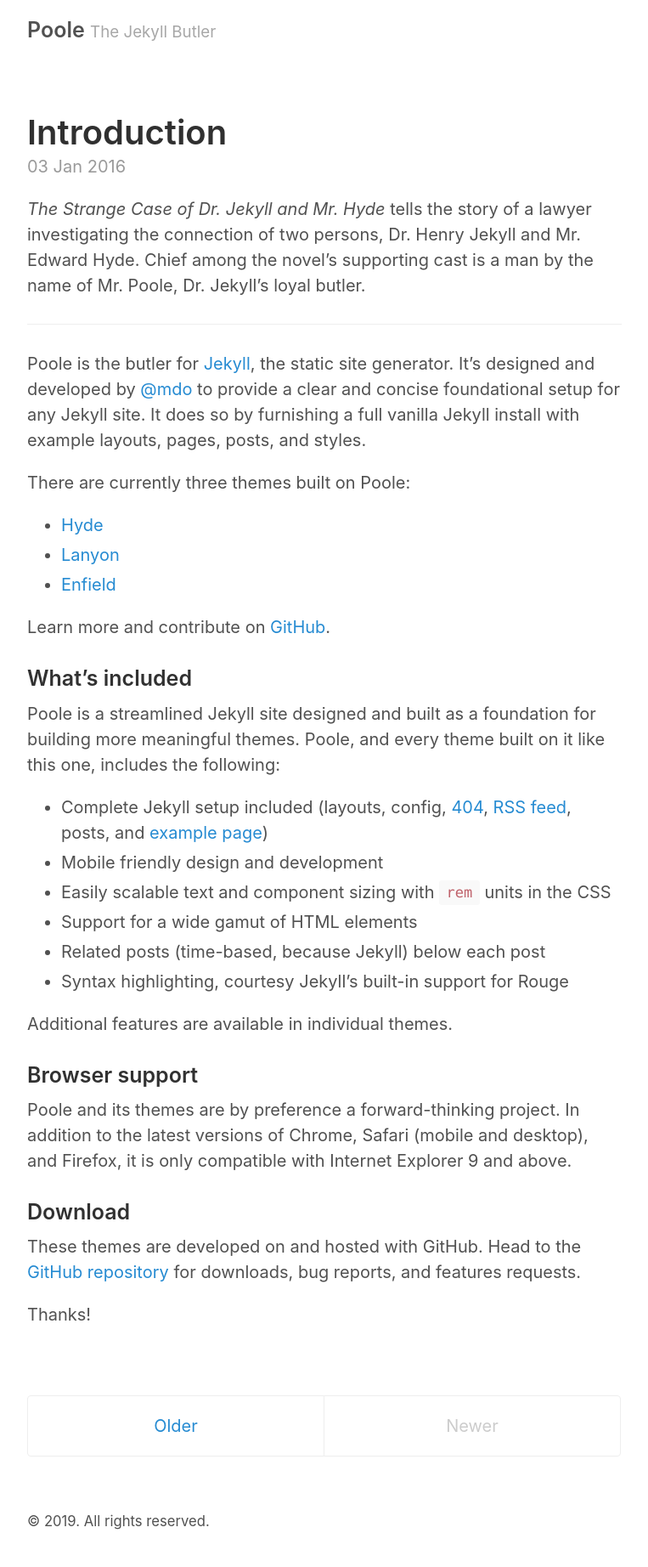
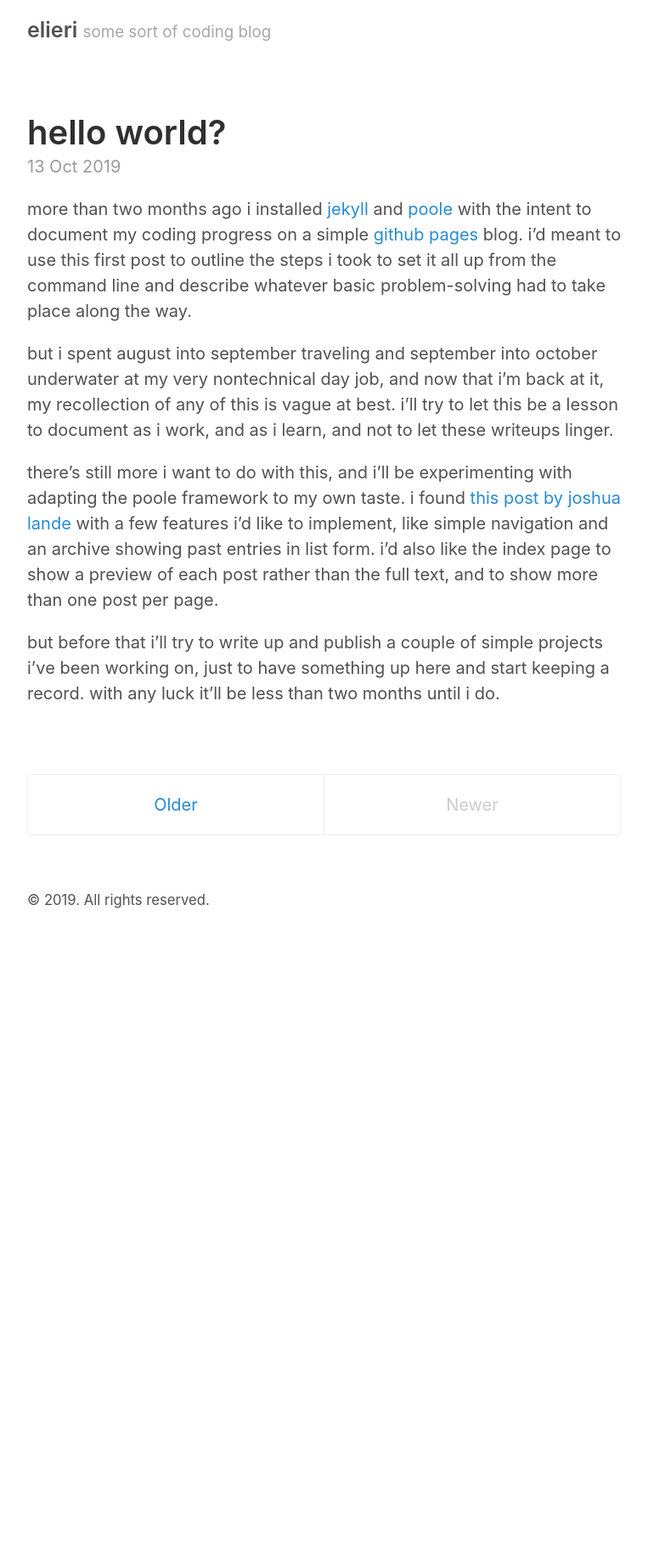
Before and after one commit to Elieri/elieri.github.io, a Jekyll site: the page built from index.html, in a window 1280 px wide. Shown: the whole page at 85% size, without its empty margins (258-1021 px from the left). Built offline with Jekyll 4.4.1, drawn with Linux system fonts in a browser that asks for light colours; the list of posts is cut into pages by our own code; after the commit the page ends 1113 px from its top, so only the background shows below that.

Commit message:
Uploaded post 2019-10-13

```diff
--- a/_config.yml
+++ b/_config.yml
@@ -2,9 +2,9 @@
 permalink:           pretty
 
 # Setup
-title:               Poole
-tagline:             The Jekyll Butler
-url:                 http://getpoole.com
+title:               elieri
+tagline:             some sort of coding blog
+url:                 http://elieri.github.io
 paginate:            1
 baseurl:             ""
 
@@ -17,9 +17,9 @@
 
 # About/contact
 author:
-  name:              Mark Otto
-  url:               https://twitter.com/mdo
-  email:             markdotto@gmail.com
+  name:              elisabeth ericson
+  url:               https://twitter.com/georeferenced
+  email:             elisabeth.ericson@gmail.com
 
 # Custom vars
 version:             2.0.0
@@ -27,6 +27,6 @@
   repo:              https://github.com/poole/poole
 
 # Gems
-gems:
+plugins:
   - jekyll-paginate
   - jekyll-gist
--- /dev/null
+++ b/_posts/2019-10-13-hello-world.md
@@ -0,0 +1,12 @@
+---
+layout: post
+title: hello world?
+---
+
+more than two months ago i installed [jekyll](https://jekyllrb.com/) and [poole](https://github.com/poole/poole) with the intent to document my coding progress on a simple [github pages](https://pages.github.com/) blog. i'd meant to use this first post to outline the steps i took to set it all up from the command line and describe whatever basic problem-solving had to take place along the way.
+
+but i spent august into september traveling and september into october underwater at my very nontechnical day job, and now that i'm back at it, my recollection of any of this is vague at best. i'll try to let this be a lesson to document as i work, and as i learn, and not to let these writeups linger.
+
+there's still more i want to do with this, and i'll be experimenting with adapting the poole framework to my own taste. i found [this post by joshua lande](http://joshualande.com/jekyll-github-pages-poole) with a few features i'd like to implement, like simple navigation and an archive showing past entries in list form. i'd also like the index page to show a preview of each post rather than the full text, and to show more than one post per page.
+
+but before that i'll try to write up and publish a couple of simple projects i've been working on, just to have something up here and start keeping a record. with any luck it'll be less than two months until i do.
```
Also changed, not shown: 18 other files.
